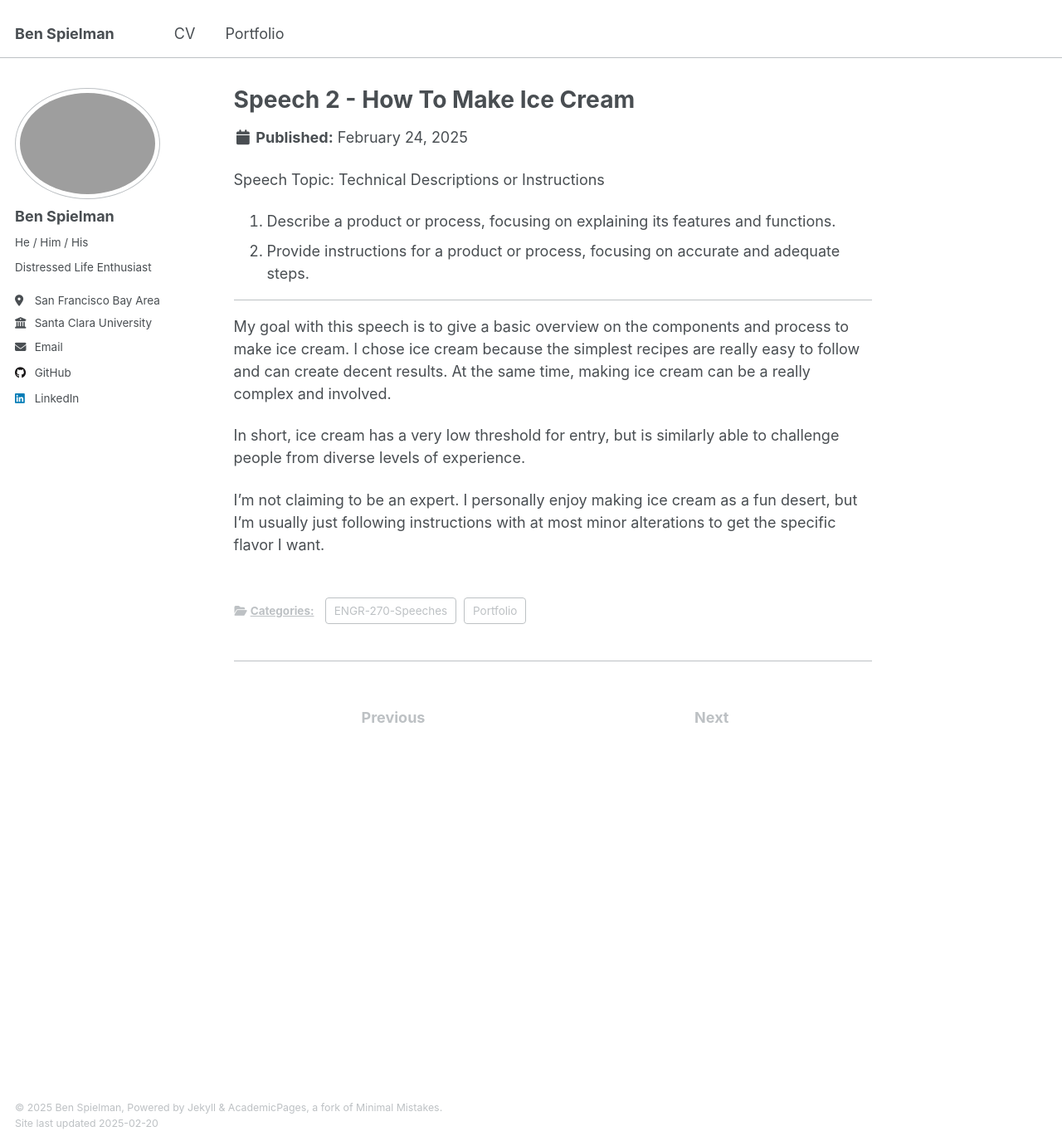
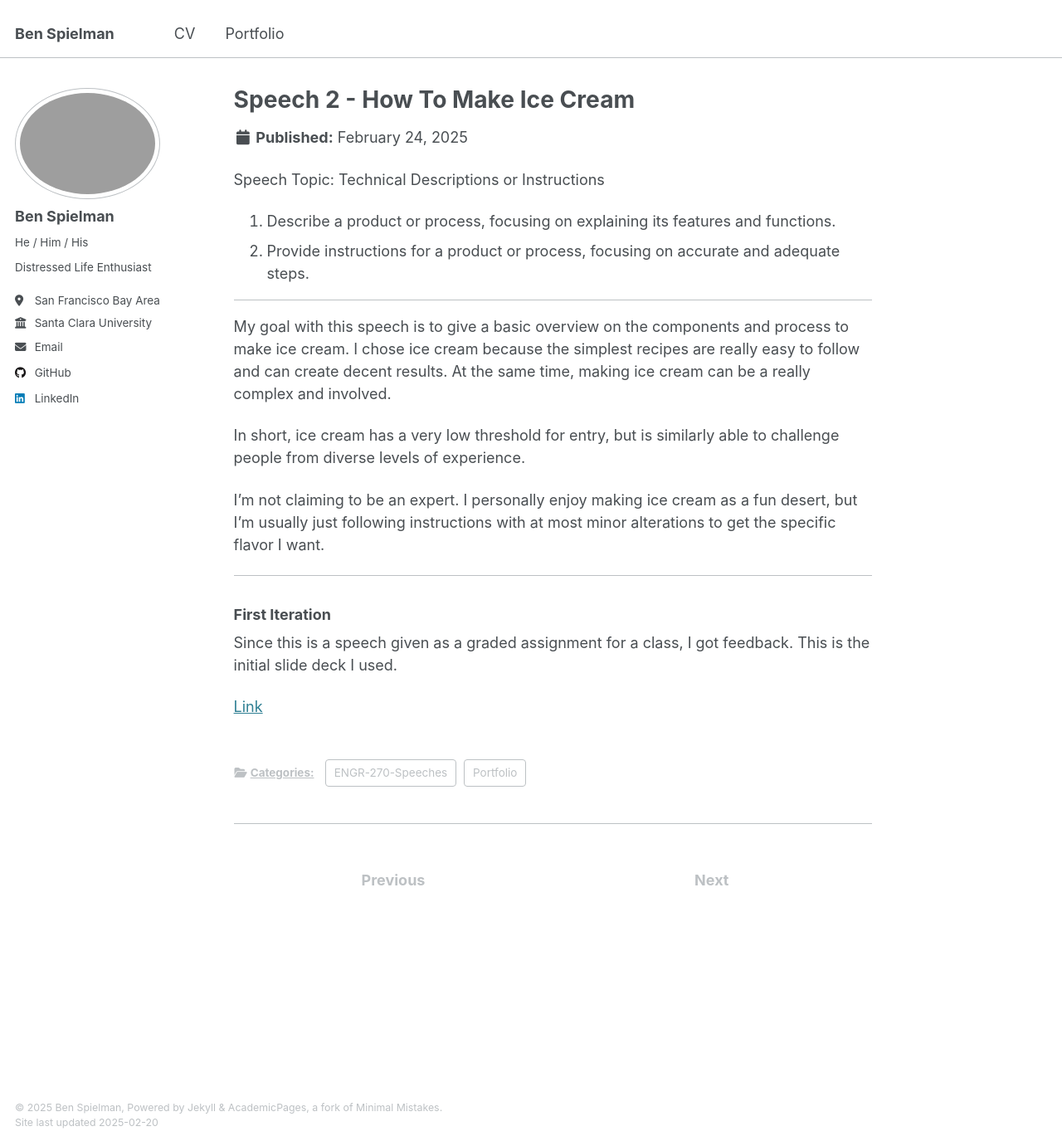
Before and after one commit to pizza496/pizza496.github.io, a Jekyll site: the page built from Portfolio/ENGR-270-Speeches/_posts/2025-02-24-speech2.md, in a window 1280 px wide and 1381 px high. Shown: the whole window at 83% size. Built offline with Jekyll 4.4.1, drawn with Linux system fonts in a browser that asks for light colours.

Commit message:
pruning, link test

```diff
--- a/Portfolio/ENGR-270-Speeches/_posts/2025-02-24-speech2.md
+++ b/Portfolio/ENGR-270-Speeches/_posts/2025-02-24-speech2.md
@@ -18,3 +18,11 @@ My goal with this speech is to give a basic overview on the components and proce
 In short, ice cream has a very low threshold for entry, but is similarly able to challenge people from diverse levels of experience.
 
 I'm not claiming to be an expert. I personally enjoy making ice cream as a fun desert, but I'm usually just following instructions with at most minor alterations to get the specific flavor I want.
+
+---
+
+### First Iteration
+
+Since this is a speech given as a graded assignment for a class, I got feedback. This is the initial slide deck I used.
+
+[Link]({{site.baseurl}}/files/ENGR-270-Speeches/Speech.2_Visuals.pdf)
--- a/_pages/categories/ENGR-270-Speeches.html
+++ b/_pages/categories/ENGR-270-Speeches.html
@@ -1,9 +1,9 @@
 ---
+title: "ENGR 270 Speeches"
 layout: category-list
 permalink: /categories/ENGR-270-Speeches
-title: "ENGR 270 Speeches"
+target: "ENGR-270-Speeches"
 author_profile: true
-target: "ENGR-270-Speeches"
 redirect_from:
   - /categories/engr-270-speeches
 ---
--- a/_pages/categories/portfolio.html
+++ b/_pages/categories/portfolio.html
@@ -1,6 +1,6 @@
 ---
+title: "Portfolio"
 layout: category-list
-title: "Portfolio"
 permalink: /categories/portfolio/
 target: "Portfolio"
 author_profile: true
```
Also changed, not shown: 7 other files.
